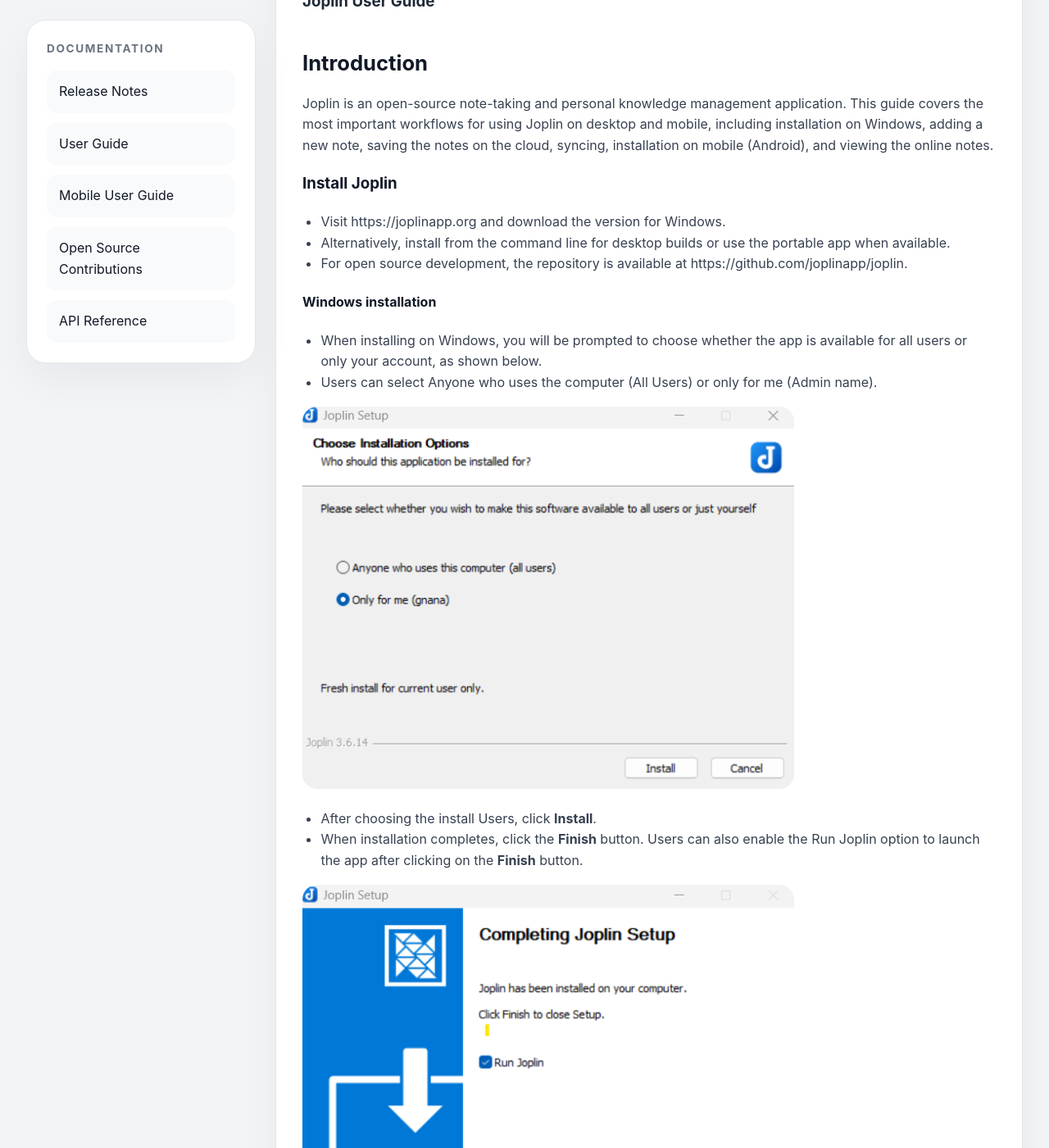
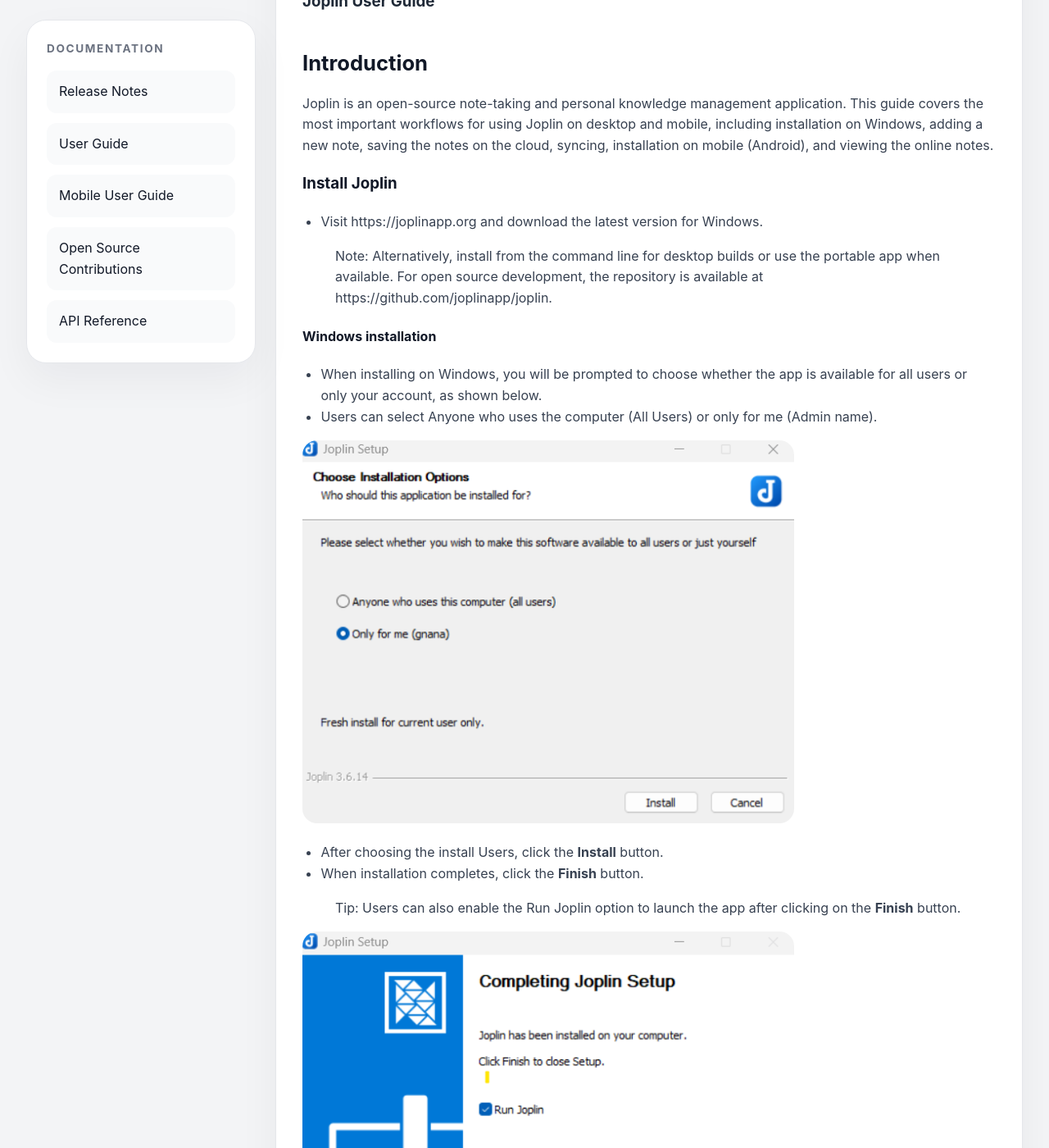
Before and after one commit to Venkat4real/FriedNotes, a Jekyll site: the page built from docs/Joplin_User_guide.md, in a window 1280 px wide and 1400 px high, scrolled down 310 px. Shown: the whole window at 82% size. Built offline with Jekyll 4.4.1, drawn with Linux system fonts in a browser that asks for light colours; some of the changed text lies outside the part shown.

Commit message:
Revise Joplin User Guide for installation and syncing
Updated the user guide to include installation instructions and clarify syncing notes.

```diff
--- a/docs/Joplin_User_guide.md
+++ b/docs/Joplin_User_guide.md
@@ -12,9 +12,9 @@
 
 ### Install Joplin
 
-- Visit https://joplinapp.org and download the version for Windows.
-- Alternatively, install from the command line for desktop builds or use the portable app when available.
-- For open source development, the repository is available at https://github.com/joplinapp/joplin.
+- Visit https://joplinapp.org and download the latest version for Windows.
+
+> Note: Alternatively, install from the command line for desktop builds or use the portable app when available. For open source development, the repository is available at https://github.com/joplinapp/joplin.
 
 #### Windows installation
 
@@ -23,14 +23,16 @@
 
 <img src="./assets/joplin-windows-installer.png" alt="Joplin Windows installer user selection" width="600" />
 
-- After choosing the install Users, click **Install**.
-- When installation completes, click the **Finish** button. Users can also enable the Run Joplin option to launch the app after clicking on the **Finish** button.
+- After choosing the install Users, click the **Install** button.
+- When installation completes, click the **Finish** button.
+
+> Tip: Users can also enable the Run Joplin option to launch the app after clicking on the **Finish** button.
 
 <img src="./assets/joplin-windows-installer-completed.png" alt="Joplin Windows installer completed" width="600" />
 
 ### Welcome screen (Dashboard)
 
-- When Joplin opens for the first time, you will see a welcome screen with some example notes. Users can refer to those to learn more about Joplin.
+- When Joplin opens for the first time, you will see a welcome screen with some example notes. Users can refer to the information to learn more about Joplin.
 
 <img src="./assets/joplin-windows-installer-welcome-screen.png" alt="Joplin welcome screen" width="600" />
 
@@ -92,7 +94,7 @@
 
 - Select the preferred cloud storage option
 
-Note: the same cloud has to be selected on other devices to sync with Windows.
+> Note: the same cloud storage method has to be selected on other devices to sync with Windows.
 
 ### Syncing via OneDrive
 
```
Also changed, not shown: other parts of docs/Joplin_User_guide.md (+1 -1 lines).
